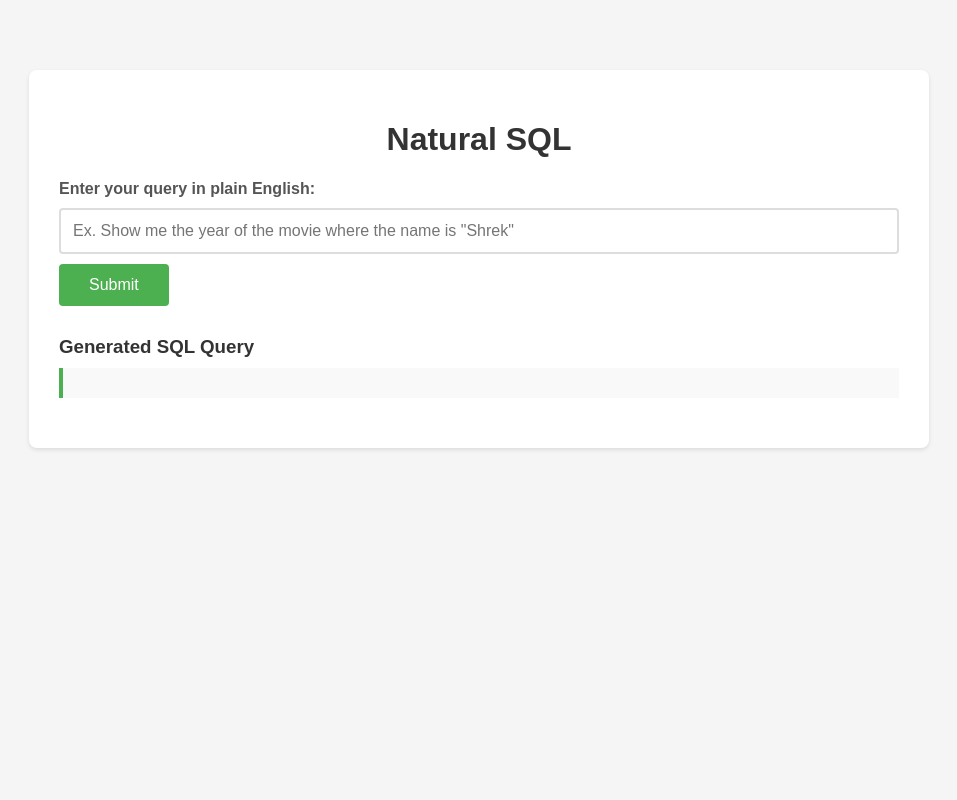
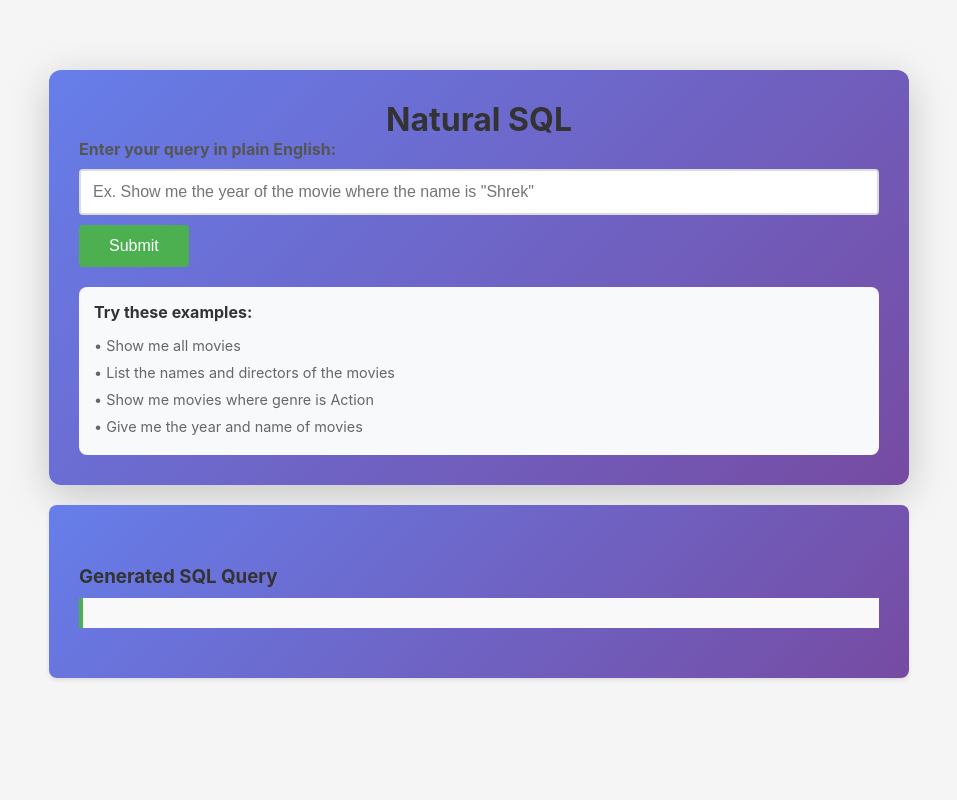
Before and after one commit to ddang9390/NaturalSQL, a Flask app: page / in a window 1280 px wide. Shown: the whole page, without its empty margins (161-1118 px from the left). Run offline with Flask 3, Linux system fonts and the light colour scheme.

Commit message:
Improved frontend and added more testing data

```diff
--- a/GUI/main_ui.py
+++ b/GUI/main_ui.py
@@ -15,13 +15,16 @@ def index():
 @app.route("/query", methods=["POST"])
 def taking_question():
     user_input = request.form.get('user_input')
-    query = process(user_input)
+    sql_results = ""
+    query = ""
 
-    sql_results = ""
-    if query:
-        query, sql_results = execute_query(query)
-    else:
-        query = "Invalid input"
+    if user_input:
+        query = process(user_input)
+
+        if query:
+            query, sql_results = execute_query(query)
+        else:
+            query = "Invalid input"
 
     return render_template(
         'index.html',
--- a/GUI/static/styles.css
+++ b/GUI/static/styles.css
@@ -1,17 +1,8 @@
-/* body {
-    margin: 50px auto;
-    padding: 20px;
+* {
+    margin: 0;
+    padding: 0;
+    box-sizing: border-box;
 }
-
-input {
-    border: 2px solid black;
-    border-radius: 4px;
-}
-
-.btn {
-    padding: 12px 24px;
-    font-size: 16px;
-} */
 
 body {
     font-family: Arial, sans-serif;
@@ -19,6 +10,11 @@ body {
     margin: 50px auto;
     padding: 20px;
     background-color: #f5f5f5;
+
+    font-family: -apple-system, BlinkMacSystemFont, 'Segoe UI', Roboto, Oxygen, Ubuntu, Cantarell, sans-serif;
+
+    /* min-height: 100vh; */
+    padding: 20px;
 }
 
 h1 {
@@ -27,14 +23,19 @@ h1 {
 }
 
 .container {
-    background-color: white;
+    max-width: 1200px;
+    margin: 0 auto;
     padding: 30px;
     border-radius: 8px;
+    background: linear-gradient(135deg, #667eea 0%, #764ba2 100%);
     box-shadow: 0 2px 4px rgba(0, 0, 0, 0.1);
 }
 
 .input-section {
-    margin-bottom: 30px;
+    border-radius: 12px;
+    padding: 30px;
+    box-shadow: 0 10px 40px rgba(0, 0, 0, 0.2);
+    margin-bottom: 20px;
 }
 
 label {
@@ -112,3 +113,32 @@ h3 {
     color: #333;
     margin-bottom: 10px;
 }
+
+
+.example-queries {
+    margin-top: 20px;
+    padding: 15px;
+    background: #f8f9fa;
+    border-radius: 8px;
+}
+
+.example-queries h3 {
+    font-size: 1em;
+    margin-bottom: 10px;
+    color: #333;
+}
+
+.example-queries ul {
+    list-style: none;
+    font-size: 0.9em;
+}
+
+.example-queries li {
+    padding: 5px 0;
+    color: #666;
+    cursor: pointer;
+}
+
+.example-queries li:hover {
+    color: #667eea;
+}
--- a/GUI/templates/index.html
+++ b/GUI/templates/index.html
@@ -4,18 +4,33 @@
 </head>
 
 <body>
-    <div class="container">
+    <div class="container input-section">
         <h1>Natural SQL</h1>
-        <div class="input-section">
+
         <form method="POST" action="/query">
             <label for="user_input">Enter your query in plain English:</label>
             <input type="text" placeholder="Ex. Show me the year of the movie where the name is &quot;Shrek&quot;"
                 value="{{user_input}}" id="user_input" name="user_input" required>
             <button class="btn btn-primary">Submit</button>
         </form>
+        <div class="example-queries">
+            <h3>Try these examples:</h3>
+            <ul>
+                <li onclick="fillExample('show me all movies')">• Show me all movies</li>
+                <li onclick="fillExample('list the names and directors of the movies')">• List the names and directors
+                    of the movies
+                </li>
+                <li onclick="fillExample('show me movies where genre is Action')">• Show me movies where genre is
+                    Action</li>
+                <li onclick="fillExample('give me the year and name of movies')">• Give me the year and name of
+                    movies</li>
+            </ul>
+        </div>
     </div>
 
+    <div id="loading"></div>
 
+    <div class="container">
         <div class="output-section">
             <div class="sql-query-display">
                 <h3>Generated SQL Query</h3>
@@ -29,4 +44,12 @@
             </div>
         </div>
     </div>
+
+    <script>
+        function fillExample(query) {
+            document.getElementById('user_input').value = query;
+
+        }
+
+    </script>
 </body>
--- a/database.py
+++ b/database.py
@@ -1,3 +1,4 @@
+import csv
 import sqlite3
 import pandas as pd
 
@@ -5,6 +6,7 @@ DB_DIR = "data"
 DB_NAME = "test_movies.db"
 DB_PATH = DB_DIR + "/" + DB_NAME
 
+INPUT = "data/input/movies.csv"
 
 def set_up_table():
     """
@@ -12,23 +14,35 @@ def set_up_table():
     """
     con = sqlite3.connect(DB_PATH)
     cur = con.cursor()
+
+    table_name = "movies"
+    sql = f"DROP TABLE IF EXISTS {table_name}"
+
+    # Execute the SQL query
+    cur.execute(sql)
+
     cur.execute("""
                 CREATE TABLE IF NOT EXISTS movies(
-                    id INTEGER PRIMARY KEY,
+                    id INTEGER PRIMARY KEY AUTOINCREMENT,
                     name TEXT NOT NULL,
                     year INTEGER,
                     genre TEXT,
-                    director TEXT
+                    director TEXT,
+                    rating FLOAT,
+                    runtime FLOAT
                 )
                 """)
 
-    sample_movies = [
-        (1, "The Dark Knight", 2008, "Action", "Chirstopher Nolan"),
-        (2, "The Dark Knight Rises", 2012, "Action", "Chirstopher Nolan"),
-        (3, "Shrek", 2001, "Comedy", "Andrew Adamson")
-    ]
+    contents = csv.reader(open(INPUT))
 
-    cur.executemany("INSERT INTO movies VALUES(?, ?, ?, ?, ?)", sample_movies)
+    cur.executemany("INSERT INTO movies (name, year, genre, director, rating, runtime) VALUES(?, ?, ?, ?, ?, ?)", contents)
+
+    select_all = "SELECT * FROM movies"
+    rows = cur.execute(select_all).fetchall()
+
+    # Output to the console screen
+    for r in rows:
+        print(r)
 
     con.commit()
     con.close()
```
Also changed, not shown: data/input/movies.csv (added, +31 -0 lines), data/test_movies.db. Lines whose indentation alone changed are shown as unchanged.
